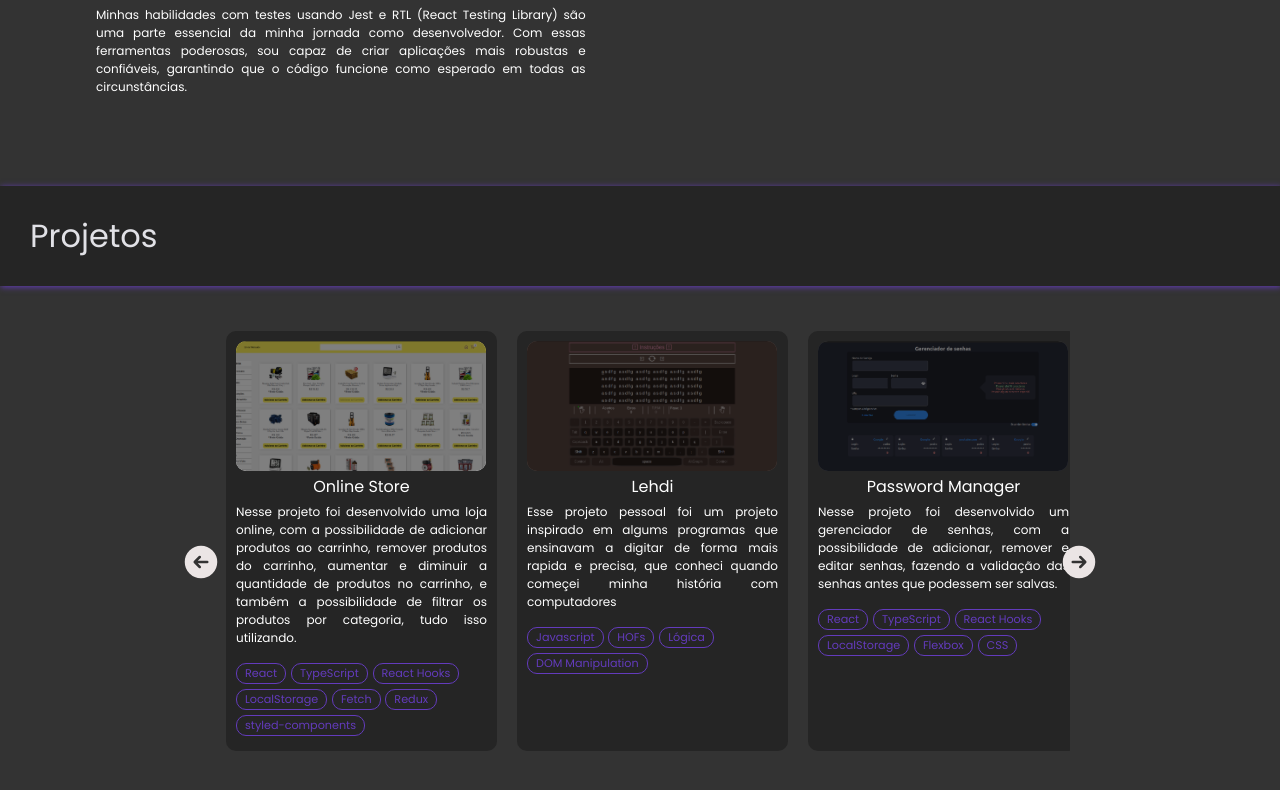
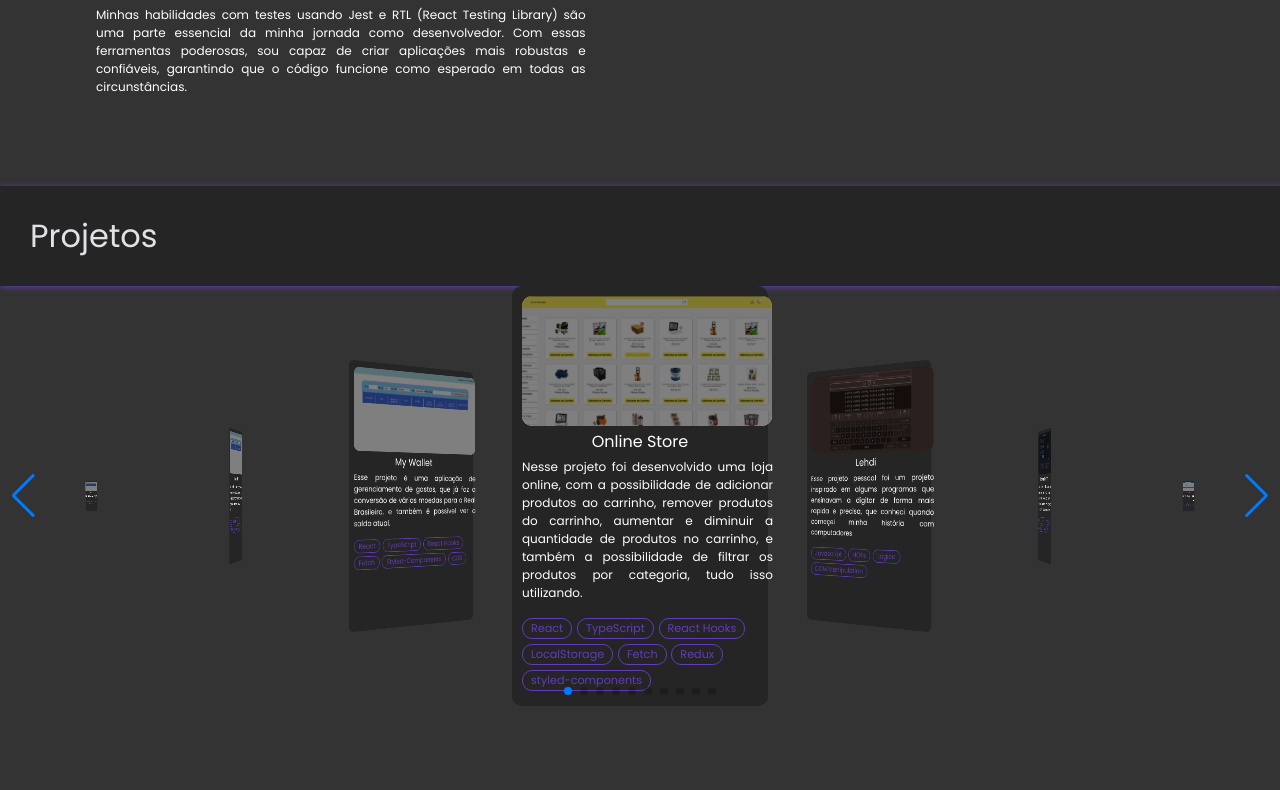
Before and after one commit to pedro-henrique-a-silva/pedro-henrique-a-silva.github.io, a React (Vite) app: page / in a window 1280 px wide. Shown: the part 1254-2044 px from the top of the page. After the commit the page ends 1960 px from the top, so only its background shows below. Built offline with nearby package versions, Linux system fonts and the light colour scheme.

Commit message:
Implementing carousel

```diff
--- a/src/components/Carousel/Carousel.tsx
+++ b/src/components/Carousel/Carousel.tsx
@@ -1,36 +1,52 @@
-import { useRef } from 'react';
 import {
   Card,
-  CarouselContainer,
-  // ArrowsWrapper,
   ImgContainer,
   TagsContainer,
-  CarouselWrapper } from './style';
-import {ArrowCircleRight, ArrowCircleLeft } from '@phosphor-icons/react'
+} from './style';
 import data from '../../data/data'
+import { Swiper, SwiperSlide } from 'swiper/react';
+
+import {
+  EffectCoverflow,
+  Navigation,
+  Pagination,
+  } from 'swiper/modules';
+
+
+// Import Swiper styles
+import 'swiper/css';
+import 'swiper/css/navigation';
+import 'swiper/css/pagination';
+import 'swiper/css/scrollbar';
 
 function Carousel() {
 
-  const carouselRef = useRef<HTMLUListElement>(null);
-
-  const handleLeftArrow = () => {
-    if (carouselRef.current) {
-      carouselRef.current.scrollLeft -= carouselRef.current.offsetWidth + 20;
-    }
-  }
-
-  const handleRightArrow = () => {
-    if (carouselRef.current) {
-      carouselRef.current.scrollLeft += carouselRef.current.offsetWidth + 20;
-    }
-  }
-
   return (
     <>
-    <CarouselWrapper>
-      <CarouselContainer ref={carouselRef}>
+    <Swiper
+        modules={[EffectCoverflow, Navigation, Pagination]}
+        speed={1000}
+        slidesPerView={5}
+        centeredSlides
+        tag="section"
+        loop={true}
+        effect='coverflow'
+        coverflowEffect={{
+          rotate: 50,
+          stretch: 0,
+          depth: 160,
+          modifier: 1,
+          slideShadows: false,
+          scale: 0.7
+        }}
+        navigation
+        pagination={{ clickable: true }}
+      >
         {data.map((project) => (
-          <Card key={project.id}>
+          <SwiperSlide
+            key={ project.id }
+          >
+            <Card>
               <a href={project.projectUrl} target="_blank">
                 <ImgContainer>
                   <img src={project.projectImage} alt="img" />
@@ -44,24 +60,10 @@ function Carousel() {
                 </TagsContainer>
               </a>
             </Card>
+          </SwiperSlide>
         ))}
+      </Swiper>
 
-      </CarouselContainer>
-      {/* <ArrowsWrapper> */}
-      <button
-        type="button"
-        onClick={ handleLeftArrow }
-      >
-        <ArrowCircleLeft size={40}  weight="fill" />
-      </button>
-      <button
-        type='button'
-        onClick={ handleRightArrow }
-      >
-        <ArrowCircleRight size={40}  weight="fill" />
-      </button>
-      {/* </ArrowsWrapper> */}
-    </CarouselWrapper>
     </>
   );
 }
```
Lines whose indentation alone changed are shown as unchanged.
